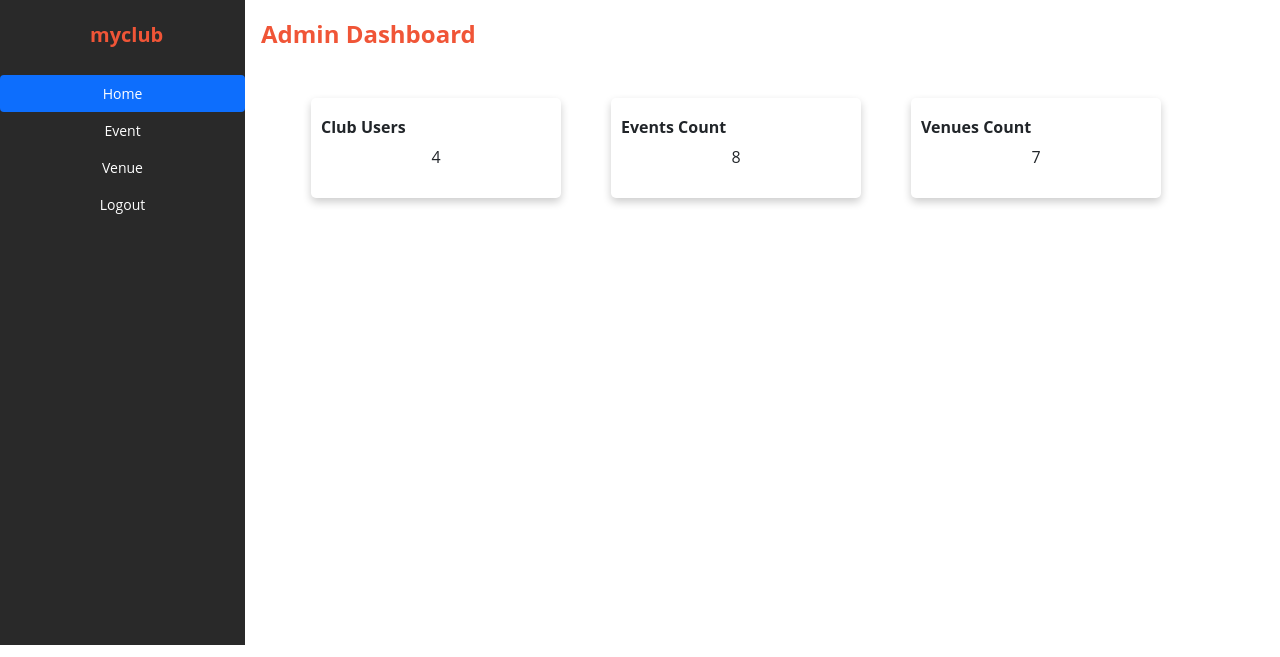
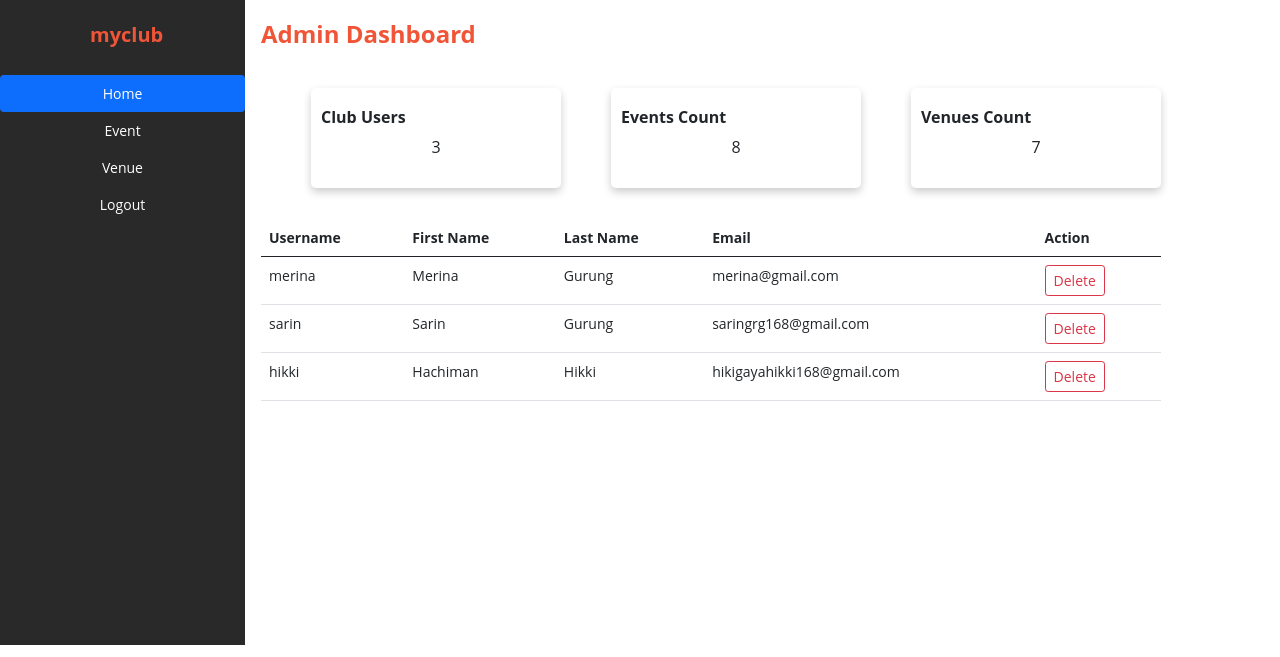
Before and after one commit to saringrg/myclub, a Django app: page /admin_approval in a window 1280 px wide. Shown: the top 657 px of the page. Run offline with Django 5.2, Linux system fonts and the light colour scheme; data comes from the database, SQL or seed files in the repository; both versions use the stored data as it was after the commit.

Commit message:
admin update 4.3

```diff
--- a/myclub_website/events/templates/events/admin_approval.html
+++ b/myclub_website/events/templates/events/admin_approval.html
@@ -67,8 +67,8 @@
 	        display: flex; /* Use flexbox */
 	        flex-wrap: wrap; /* Allow wrapping if content exceeds width */
 	        gap: 50px; /* Gap between count boxes */
-	        padding-top: 10px;
 	        padding-left: 50px;
+	        padding-bottom: 10px;
 	    }
 
 	    .count-box {
@@ -110,6 +110,35 @@
 		        <div class="count-box">
 		            <h6 class="custom-heading1"><strong>Venues Count</strong></h6> <center>{{ venue_count }}</center>
 		        </div>
+		    </div>
+		    <br>
+			<div style="max-height: 300px; overflow-y: auto;"> <!-- Adjust max-height as needed -->
+		        <table class="table table-hover">
+		            <thead>
+		                <tr>
+		                    <th>Username</th>
+		                    <th>First Name</th>
+		                    <th>Last Name</th>
+		                    <th>Email</th>
+		                    <th>Action</th>
+		                </tr>
+		            </thead>
+		            <tbody>
+		                {% for user in users %}
+		                {% if not user.is_superuser %}
+		                <tr>
+		                    <td>{{ user.username }}</td>
+		                    <td>{{ user.first_name }}</td>
+		                    <td>{{ user.last_name }}</td>
+		                    <td>{{ user.email }}</td>
+		                    <td>
+		                        <a href="{% url 'delete_user' user.id %}" class="btn btn-outline-danger btn-sm">Delete</a>
+		                    </td>
+		                </tr>
+		                {% endif %}
+		                {% endfor %}
+		            </tbody>
+		        </table>
 		    </div>
 	    </div>
 	    <div class="tab-pane fade" id="v-pills-profile" role="tabpanel" aria-labelledby="v-pills-profile-tab">
@@ -168,7 +197,8 @@
 				    });
 				</script>
 
-			    <table class="table">
+				<div style="max-height: 500px; overflow-y: auto;"> <!-- Adjust max-height as needed -->
+				    <table class="table table-hover">
 				        <thead>
 				            <tr>
 				                <th>Event</th>
@@ -195,6 +225,7 @@
 				            {% endfor %}
 				        </tbody>
 				    </table>
+				</div>
 			{% endif %}
 	    </div>
 	    <div class="tab-pane fade" id="v-pills-messages" role="tabpanel" aria-labelledby="v-pills-messages-tab">
@@ -253,7 +284,8 @@
 				});
 				</script>
 
-	    		<table class="table">
+				<div style="max-height: 400px; overflow-y: auto;"> <!-- Adjust max-height as needed -->
+		    		<table class="table table-hover">
 					    <thead>
 					        <tr>
 					            <th>Venue</th>
@@ -283,6 +315,7 @@
 					        {% endfor %}
 					    </tbody>
 					</table>
+				</div>
 	    	{% endif %}
 	    </div>
 	  </div>
--- a/myclub_website/events/urls.py
+++ b/myclub_website/events/urls.py
@@ -24,4 +24,5 @@ urlpatterns = [
     path('admin_approval', views.admin_approval, name='admin_approval'),
     path('get_event_details/', views.get_event_details, name='get_event_details'),
     path('get_venue_details/', views.get_venue_details, name='get_venue_details'),
+    path('delete_user/<user_id>', views.delete_user, name='delete_user'),
 ]
--- a/myclub_website/events/views.py
+++ b/myclub_website/events/views.py
@@ -64,12 +64,24 @@ def admin_approval(request):
 
 	event_count = Event.objects.all().count()
 	venue_count = Venue.objects.all().count()
-	user_count = User.objects.all().count()
+	#user_count = User.objects.all().count()
+	user_count = User.objects.exclude(is_superuser=True).count()
 
 	event_list = Event.objects.all().order_by('-event_date')
 	venue_list = Venue.objects.all().order_by('name')
+	users = User.objects.all()
 
-	return render(request, 'events/admin_approval.html', {"event_count":event_count, "venue_count":venue_count, "user_count":user_count, "event_list":event_list, 'venue_list':venue_list, 'event_form':event_form, 'venue_form':venue_form})
+	return render(request, 'events/admin_approval.html', {"event_count":event_count, "venue_count":venue_count, "user_count":user_count, "event_list":event_list, 'venue_list':venue_list, 'users':users, 'event_form':event_form, 'venue_form':venue_form})
+
+def delete_user(request, user_id):
+	user = User.objects.get(pk=user_id)
+
+	if request.user.is_superuser:
+		user.delete()
+		return redirect('admin_approval')
+	else:
+		messages.error(request, "You are not authorized to delete this user")
+		return redirect('home')
 
 def event_form_view(request, event_id):
 	# Assuming the user is authenticated
```
Also changed, not shown: myclub_website/db.sqlite3. Lines whose indentation alone changed are shown as unchanged.
